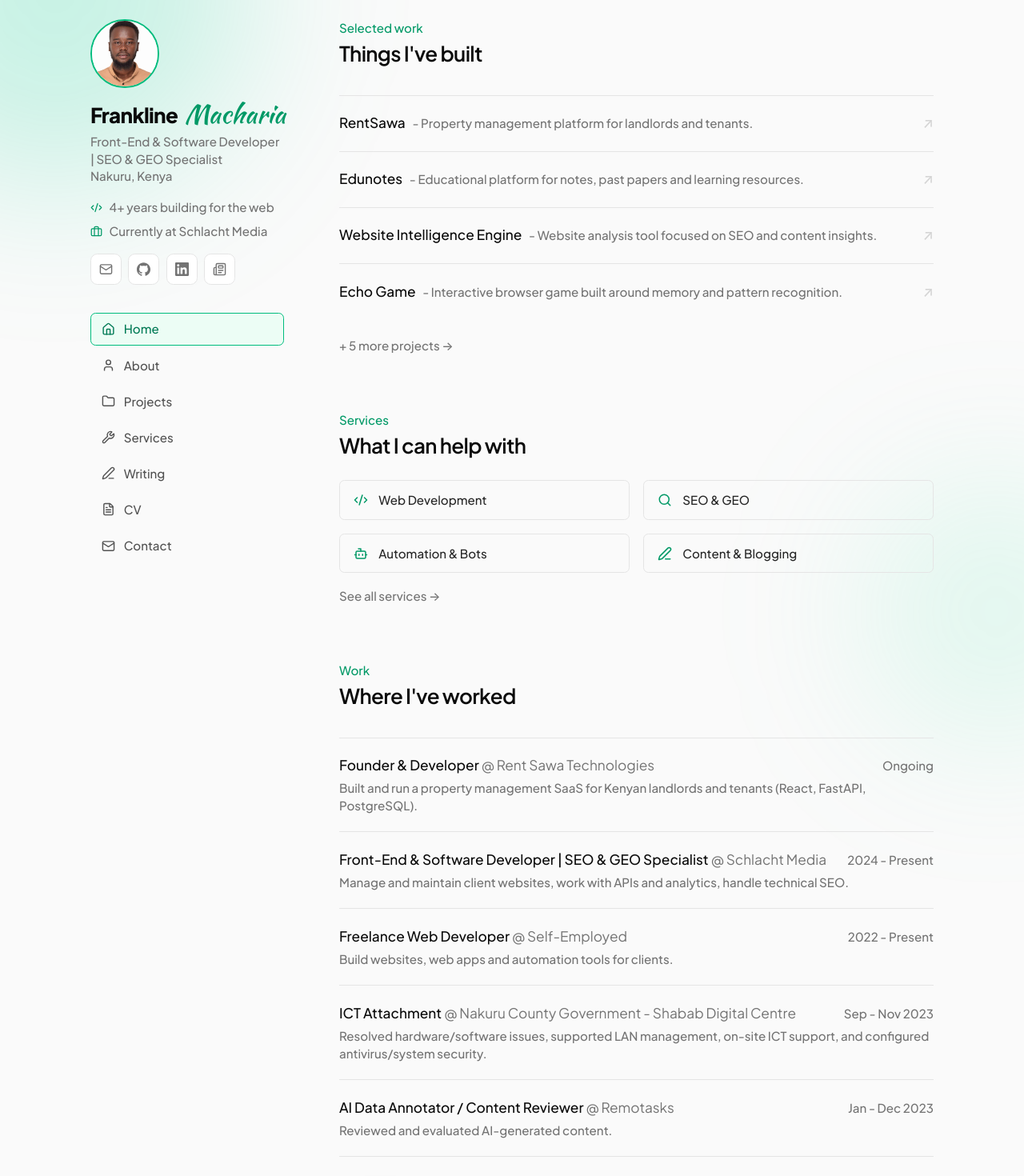
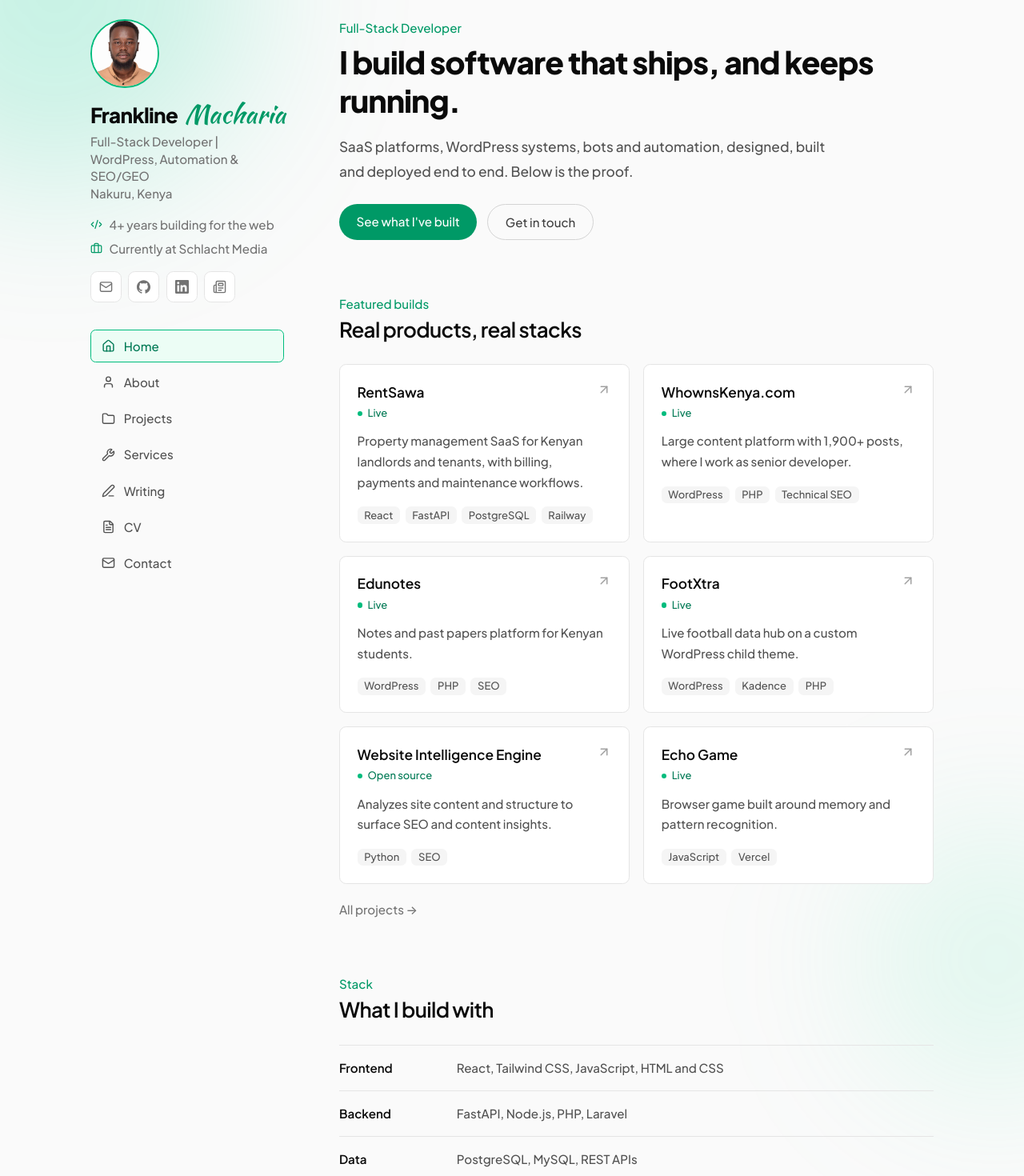
Before and after one commit to frankmash/fmacharia, a React (Vite) app: page / in a window 1280 px wide. Shown: the part 80-1550 px from the top of the page at 80% size. Built offline with nearby package versions, Linux system fonts and the light colour scheme.

Commit message:
Redesign homepage, new title

```diff
--- a/index.html
+++ b/index.html
@@ -27,10 +27,10 @@
     </script>
 
     <!-- Primary SEO tags -->
-    <title>Frankline Macharia - Front-End & Software Developer | SEO & GEO Specialist</title>
+    <title>Frankline Macharia - Full-Stack Developer | WordPress, Automation & SEO/GEO</title>
     <meta
       name="description"
-      content="Frankline Macharia is a front-end & software developer and SEO/GEO specialist based in Nakuru, Kenya, building websites, web apps and automation tools. Founder of Rent Sawa Technologies."
+      content="Frankline Macharia is a full-stack developer specializing in WordPress, automation and SEO/GEO, based in Nakuru, Kenya, building websites, web apps and automation tools. Founder of Rent Sawa Technologies."
     />
     <meta name="author" content="Frankline Macharia" />
     <link rel="canonical" href="https://fmacharia.com/" />
@@ -38,10 +38,10 @@
     <!-- Open Graph (Facebook, LinkedIn, WhatsApp) -->
     <meta property="og:type" content="website" />
     <meta property="og:url" content="https://fmacharia.com/" />
-    <meta property="og:title" content="Frankline Macharia - Front-End & Software Developer | SEO & GEO Specialist" />
+    <meta property="og:title" content="Frankline Macharia - Full-Stack Developer | WordPress, Automation & SEO/GEO" />
     <meta
       property="og:description"
-      content="Front-end & software developer, SEO/GEO specialist based in Nakuru, Kenya, building websites, web apps and automation tools. Founder of Rent Sawa Technologies."
+      content="Full-stack developer (WordPress, automation, SEO/GEO) based in Nakuru, Kenya, building websites, web apps and automation tools. Founder of Rent Sawa Technologies."
     />
     <meta property="og:image" content="https://fmacharia.com/og-image.png" />
     <meta property="og:image:width" content="1200" />
@@ -50,10 +50,10 @@
 
     <!-- Twitter / X Card -->
     <meta name="twitter:card" content="summary_large_image" />
-    <meta name="twitter:title" content="Frankline Macharia - Front-End & Software Developer | SEO & GEO Specialist" />
+    <meta name="twitter:title" content="Frankline Macharia - Full-Stack Developer | WordPress, Automation & SEO/GEO" />
     <meta
       name="twitter:description"
-      content="Front-end & software developer, SEO/GEO specialist based in Nakuru, Kenya, building websites, web apps and automation tools."
+      content="Full-stack developer (WordPress, automation, SEO/GEO) based in Nakuru, Kenya, building websites, web apps and automation tools."
     />
     <meta name="twitter:image" content="https://fmacharia.com/og-image.png" />
 
@@ -63,7 +63,7 @@
         "@context": "https://schema.org",
         "@type": "Person",
         "name": "Frankline Macharia",
-        "jobTitle": "Front-End & Software Developer | SEO & GEO Specialist",
+        "jobTitle": "Full-Stack Developer | WordPress, Automation & SEO/GEO",
         "url": "https://fmacharia.com/",
         "image": "https://fmacharia.com/og-image.png",
         "worksFor": {
--- a/src/components/Sidebar.jsx
+++ b/src/components/Sidebar.jsx
@@ -71,7 +71,7 @@ export default function Sidebar() {
         </div>
 
         <p className="mt-1 text-sm text-neutral-500">
-          Front-End & Software Developer | SEO & GEO Specialist
+          Full-Stack Developer | WordPress, Automation & SEO/GEO
         </p>
         <p className="text-sm text-neutral-500">Nakuru, Kenya</p>
 
--- a/src/pages/About.jsx
+++ b/src/pages/About.jsx
@@ -7,7 +7,7 @@ export default function About() {
         <title>About - Frankline Macharia</title>
         <meta
           name="description"
-          content="About Frankline Macharia - front-end & software developer and SEO/GEO specialist based in Nakuru, Kenya, currently at Schlacht Media and founder of Rent Sawa Technologies."
+          content="About Frankline Macharia - full-stack developer specializing in WordPress, automation and SEO/GEO, based in Nakuru, Kenya, currently at Schlacht Media and founder of Rent Sawa Technologies."
         />
       </Helmet>
 
@@ -18,7 +18,7 @@ export default function About() {
 
       <div className="mt-6 space-y-5 text-base leading-7 text-neutral-600">
         <p>
-          I'm a front-end & software developer and SEO/GEO specialist based in Nakuru,
+          I'm a full-stack developer specializing in WordPress, automation and SEO/GEO, based in Nakuru,
           Kenya, with over four years of hands-on experience building
           websites, web applications, automation tools and content
           platforms.
--- a/src/pages/Cv.jsx
+++ b/src/pages/Cv.jsx
@@ -7,7 +7,7 @@ export default function Cv() {
         <title>CV - Frankline Macharia</title>
         <meta
           name="description"
-          content="Download the CV of Frankline Macharia, front-end & software developer and SEO/GEO specialist based in Nakuru, Kenya."
+          content="Download the CV of Frankline Macharia, full-stack developer specializing in WordPress, automation and SEO/GEO, based in Nakuru, Kenya."
         />
       </Helmet>
 
@@ -17,7 +17,7 @@ export default function Cv() {
       </h1>
 
       <p className="mt-4 text-base leading-7 text-neutral-600">
-        Front-end & software developer, SEO/GEO specialist - experience, projects and
+        Full-stack developer (WordPress, automation, SEO/GEO) - experience, projects and
         skills, in one PDF.
       </p>
 
--- a/src/pages/Home.jsx
+++ b/src/pages/Home.jsx
@@ -1,34 +1,70 @@
 import { Helmet } from "react-helmet-async";
-import { Code2, Search, Bot, PenLine } from "lucide-react";
+import { Code2, Search, Bot, PenLine, ArrowUpRight } from "lucide-react";
 
-const projects = [
+const builds = [
   {
     title: "RentSawa",
+    url: "https://rentsawa.com/",
+    status: "Live",
     description:
-      "Property management platform for landlords and tenants.",
-    url: "https://rentsawa.com/",
+      "Property management SaaS for Kenyan landlords and tenants, with billing, payments and maintenance workflows.",
+    stack: ["React", "FastAPI", "PostgreSQL", "Railway"],
+  },
+  {
+    title: "WhownsKenya.com",
+    url: "https://whownskenya.com/",
+    status: "Live",
+    description:
+      "Large content platform with 1,900+ posts, where I work as senior developer.",
+    stack: ["WordPress", "PHP", "Technical SEO"],
   },
   {
     title: "Edunotes",
-    description:
-      "Educational platform for notes, past papers and learning resources.",
     url: "https://edunotes.co.ke/",
+    status: "Live",
+    description: "Notes and past papers platform for Kenyan students.",
+    stack: ["WordPress", "PHP", "SEO"],
+  },
+  {
+    title: "FootXtra",
+    url: "https://footxtra.com/",
+    status: "Live",
+    description: "Live football data hub on a custom WordPress child theme.",
+    stack: ["WordPress", "Kadence", "PHP"],
   },
   {
     title: "Website Intelligence Engine",
+    url: "https://github.com/frankmash/website-intelligence-engine",
+    status: "Open source",
     description:
-      "Website analysis tool focused on SEO and content insights.",
-    url: "https://github.com/frankmash/website-intelligence-engine",
+      "Analyzes site content and structure to surface SEO and content insights.",
+    stack: ["Python", "SEO"],
   },
   {
     title: "Echo Game",
-    description:
-      "Interactive browser game built around memory and pattern recognition.",
     url: "https://echo-game-jade.vercel.app/",
+    status: "Live",
+    description: "Browser game built around memory and pattern recognition.",
+    stack: ["JavaScript", "Vercel"],
   },
 ];
 
-const otherProjectsCount = 5; // WhownsKenya.com, WhownsAfrica.com, Punsly, EA Feed, RVNP Bot
+const layers = [
+  ["Frontend", "React, Tailwind CSS, JavaScript, HTML and CSS"],
+  ["Backend", "FastAPI, Node.js, PHP, Laravel"],
+  ["Data", "PostgreSQL, MySQL, REST APIs"],
+  ["WordPress", "Custom themes and plugins, WooCommerce"],
+  ["Automation", "Python, Telegram bots, scrapers, custom workflows"],
+  ["Search", "Technical SEO, GEO, Google Analytics, Search Console"],
+  ["Shipping", "Railway, Vercel, cPanel, Git and GitHub"],
+];
+
+const services = [
+  [Code2, "Web Development"],
+  [Search, "SEO & GEO"],
+  [Bot, "Automation & Bots"],
+  [PenLine, "Content & Blogging"],
+];
 
 const work = [
   {
@@ -39,7 +75,7 @@ const work = [
       "Built and run a property management SaaS for Kenyan landlords and tenants (React, FastAPI, PostgreSQL).",
   },
   {
-    role: "Front-End & Software Developer | SEO & GEO Specialist",
+    role: "Full-Stack Developer | WordPress, Automation & SEO/GEO",
     company: "Schlacht Media",
     period: "2024 - Present",
     description:
@@ -49,15 +85,14 @@ const work = [
     role: "Freelance Web Developer",
     company: "Self-Employed",
     period: "2022 - Present",
-    description:
-      "Build websites, web apps and automation tools for clients.",
+    description: "Build websites, web apps and automation tools for clients.",
   },
   {
     role: "ICT Attachment",
     company: "Nakuru County Government - Shabab Digital Centre",
     period: "Sep - Nov 2023",
     description:
-      "Resolved hardware/software issues, supported LAN management, on-site ICT support, and configured antivirus/system security.",
+      "Resolved hardware and software issues, supported LAN management and on-site ICT support, and configured antivirus and system security.",
   },
   {
     role: "AI Data Annotator / Content Reviewer",
@@ -78,83 +113,116 @@ export default function Home() {
   return (
     <div>
       <Helmet>
-        <title>Frankline Macharia - Front-End & Software Developer | SEO & GEO Specialist</title>
+        <title>Frankline Macharia - Full-Stack Developer | WordPress, Automation & SEO/GEO</title>
         <meta
           name="description"
-          content="Front-end & software developer, SEO/GEO specialist in Nakuru, Kenya. Founder of Rent Sawa Technologies. See selected projects and work history."
+          content="Full-stack developer in Nakuru, Kenya building SaaS platforms, WordPress systems, bots and automation. See live products and work history."
         />
       </Helmet>
 
-      {/* SELECTED WORK / PROJECTS */}
       <section>
-        <p className="text-sm font-medium text-emerald-600">Selected work</p>
+        <p className="text-sm font-medium text-emerald-600">Full-Stack Developer</p>
+        <h2 className="mt-2 text-3xl font-extrabold leading-tight tracking-tight text-neutral-950 sm:text-4xl">
+          I build software that ships, and keeps running.
+        </h2>
+        <p className="mt-4 max-w-xl text-base leading-7 text-neutral-600">
+          SaaS platforms, WordPress systems, bots and automation, designed,
+          built and deployed end to end. Below is the proof.
+        </p>
+        <div className="mt-6 flex flex-wrap gap-3">
+          <a
+            href="#builds"
+            className="rounded-full bg-emerald-600 px-5 py-2.5 text-sm font-medium text-white transition hover:bg-emerald-700"
+          >
+            See what I've built
+          </a>
+          <a
+            href="/contact"
+            className="rounded-full border border-neutral-300 px-5 py-2.5 text-sm text-neutral-700 transition hover:border-emerald-500 hover:text-emerald-600"
+          >
+            Get in touch
+          </a>
+        </div>
+      </section>
+
+      <section id="builds" className="mt-16 scroll-mt-8">
+        <p className="text-sm font-medium text-emerald-600">Featured builds</p>
         <h2 className="mt-1 text-2xl font-semibold tracking-tight text-neutral-950">
-          Things I've built
+          Real products, real stacks
         </h2>
-
-        <ul className="mt-8 divide-y divide-neutral-200 border-t border-neutral-200">
-          {projects.map((project) => (
-            <li key={project.title}>
+        <div className="mt-6 grid grid-cols-1 gap-4 sm:grid-cols-2">
+          {builds.map((b) => (
             <a
-                href={project.url}
+              key={b.title}
+              href={b.url}
               target="_blank"
               rel="noreferrer"
-                className="group flex items-baseline justify-between gap-4 py-5"
+              className="group flex flex-col rounded-lg border border-neutral-200 bg-white p-5 transition-colors hover:border-emerald-500"
             >
-                <span>
-                  <span className="font-medium text-neutral-950 transition-colors group-hover:text-emerald-600">
-                    {project.title}
+              <div className="flex items-start justify-between gap-3">
+                <h3 className="font-semibold text-neutral-950">{b.title}</h3>
+                <ArrowUpRight
+                  size={18}
+                  className="shrink-0 text-neutral-400 transition-colors group-hover:text-emerald-600"
+                />
+              </div>
+              <span className="mt-1 flex items-center gap-1.5 text-xs font-medium text-emerald-700">
+                <span className="h-1.5 w-1.5 rounded-full bg-emerald-500" />
+                {b.status}
               </span>
-                  <span className="ml-2 text-sm text-neutral-500">
-                    - {project.description}
+              <p className="mt-3 text-sm leading-6 text-neutral-600">{b.description}</p>
+              <div className="mt-4 flex flex-wrap gap-1.5">
+                {b.stack.map((s) => (
+                  <span
+                    key={s}
+                    className="rounded-md bg-neutral-100 px-2 py-0.5 text-xs font-medium text-neutral-600"
+                  >
+                    {s}
                   </span>
-                </span>
-
-                <span className="shrink-0 text-neutral-300 transition-colors group-hover:text-emerald-600">
-                  ↗
-                </span>
+                ))}
+              </div>
             </a>
-            </li>
           ))}
-        </ul>
-
+        </div>
         <a
           href="/projects"
           className="mt-5 inline-block text-sm text-neutral-500 transition-colors hover:text-emerald-600"
         >
-          + {otherProjectsCount} more projects →
+          All projects →
         </a>
       </section>
 
-      {/* SERVICES TEASER */}
+      <section className="mt-16">
+        <p className="text-sm font-medium text-emerald-600">Stack</p>
+        <h2 className="mt-1 text-2xl font-semibold tracking-tight text-neutral-950">
+          What I build with
+        </h2>
+        <dl className="mt-6 divide-y divide-neutral-200 border-t border-neutral-200">
+          {layers.map(([label, tools]) => (
+            <div key={label} className="flex flex-col gap-1 py-4 sm:flex-row sm:gap-6">
+              <dt className="w-28 shrink-0 text-sm font-semibold text-neutral-950">{label}</dt>
+              <dd className="text-sm text-neutral-600">{tools}</dd>
+            </div>
+          ))}
+        </dl>
+      </section>
+
       <section className="mt-16">
         <p className="text-sm font-medium text-emerald-600">Services</p>
         <h2 className="mt-1 text-2xl font-semibold tracking-tight text-neutral-950">
           What I can help with
         </h2>
-
-        <div className="mt-6 grid grid-cols-1 gap-4 sm:grid-cols-2">
-          {[
-            { icon: Code2, title: "Web Development" },
-            { icon: Search, title: "SEO & GEO" },
-            { icon: Bot, title: "Automation & Bots" },
-            { icon: PenLine, title: "Content & Blogging" },
-          ].map((service) => {
-            const Icon = service.icon;
-            return (
+        <div className="mt-6 grid grid-cols-1 gap-3 sm:grid-cols-2">
+          {services.map(([Icon, title]) => (
             <div
-                key={service.title}
-                className="flex items-center gap-3 rounded-md border border-neutral-200 px-4 py-3"
+              key={title}
+              className="flex items-center gap-3 rounded-md border border-neutral-200 bg-white px-4 py-3"
             >
               <Icon size={18} className="shrink-0 text-emerald-600" />
-                <span className="text-sm font-medium text-neutral-800">
-                  {service.title}
-                </span>
+              <span className="text-sm font-medium text-neutral-800">{title}</span>
             </div>
-            );
-          })}
+          ))}
         </div>
-
         <a
           href="/services"
           className="mt-4 inline-block text-sm text-neutral-500 transition-colors hover:text-emerald-600"
@@ -163,44 +231,39 @@ export default function Home() {
         </a>
       </section>
 
-      {/* WORK / EMPLOYMENT HISTORY */}
       <section className="mt-16">
         <p className="text-sm font-medium text-emerald-600">Work</p>
         <h2 className="mt-1 text-2xl font-semibold tracking-tight text-neutral-950">
           Where I've worked
         </h2>
-
-        <div className="mt-8 divide-y divide-neutral-200 border-t border-neutral-200">
+        <div className="mt-6 divide-y divide-neutral-200 border-t border-neutral-200">
           {work.map((job) => (
             <div key={`${job.role}-${job.company}`} className="py-5">
               <div className="flex flex-wrap items-baseline justify-between gap-x-4 gap-y-1">
                 <h3 className="text-base font-medium text-neutral-950">
-                  {job.role}{" "}
-                  <span className="font-normal text-neutral-500">
-                    @ {job.company}
-                  </span>
+                  {job.role} <span className="font-normal text-neutral-500">@ {job.company}</span>
                 </h3>
-                <span className="shrink-0 text-sm text-neutral-500">
-                  {job.period}
-                </span>
+                <span className="shrink-0 text-sm text-neutral-500">{job.period}</span>
               </div>
-              <p className="mt-1 text-sm text-neutral-500">
-                {job.description}
-              </p>
+              <p className="mt-1 text-sm text-neutral-500">{job.description}</p>
             </div>
           ))}
         </div>
       </section>
 
-      {/* ABOUT */}
-      <section className="mt-16 max-w-lg">
-        <p className="text-sm font-medium text-emerald-600">About</p>
-        <p className="mt-2 text-base leading-7 text-neutral-600">
-          I build websites, web apps and automation tools that solve
-          practical problems - currently focused on web development and
-          SEO at Schlacht Media, alongside founding Rent Sawa Technologies
-          and freelance work.
+      <section className="mt-16 rounded-lg border border-emerald-200 bg-emerald-50 p-6">
+        <h2 className="text-xl font-semibold tracking-tight text-neutral-950">
+          Have something that needs building?
+        </h2>
+        <p className="mt-2 max-w-md text-sm leading-6 text-neutral-600">
+          Tell me what you need and I'll tell you honestly how I'd build it.
         </p>
+        <a
+          href="/contact"
+          className="mt-4 inline-block rounded-full bg-emerald-600 px-5 py-2.5 text-sm font-medium text-white transition hover:bg-emerald-700"
+        >
+          Get in touch →
+        </a>
       </section>
     </div>
   );
--- a/src/pages/Projects.jsx
+++ b/src/pages/Projects.jsx
@@ -44,6 +44,11 @@ const projects = [
     title: "EA Feed",
     description: "News and content aggregation site.",
     url: "https://eafeed.com/",
+  },
+  {
+    title: "FootXtra",
+    description: "Live football data hub on a custom WordPress child theme.",
+    url: "https://footxtra.com/",
   },
   {
     title: "RVNP Customer Service Bot",
```
Also changed, not shown: public/og-image.png. Lines whose indentation alone changed are shown as unchanged.
